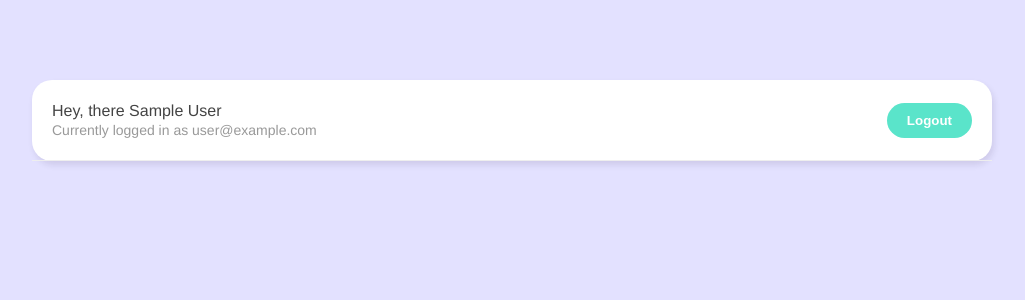
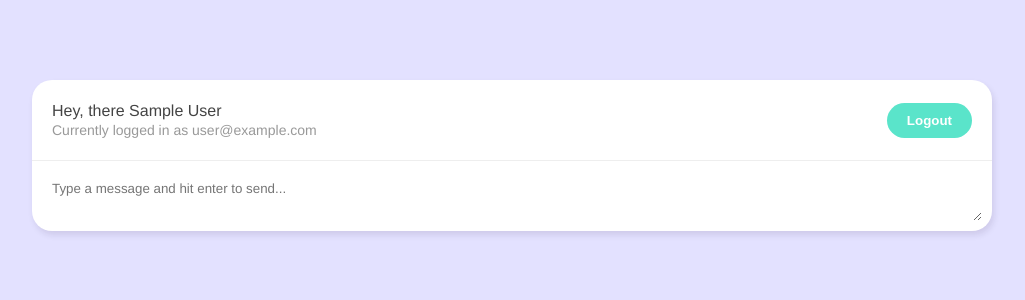
Before and after one commit to MantaXXX/live-chat, a Vue app: page /chatroom in a window 1280 px wide. Shown: the top 300 px of the page, without its empty margins (128-1153 px from the left). Built offline with nearby package versions, Linux system fonts and the light colour scheme; no server answers; sample sign-in values are in the browser's storage.

Commit message:
feat: add NewChatForm component

```diff
--- /dev/null
+++ b/src/components/NewChatForm.vue
@@ -0,0 +1,50 @@
+<template>
+  <form>
+    <textarea
+      placeholder="Type a message and hit enter to send..."
+      v-model="message"
+      @keypress.enter.prevent="handleSubmit"
+    ></textarea>
+  </form>
+</template>
+
+<script>
+import getUser from "../composables/getUser";
+import { ref } from "vue";
+import { timestamp } from "../firebase/config";
+
+export default {
+  setup() {
+    const message = ref("");
+    const { user } = getUser();
+
+    const handleSubmit = async () => {
+      // chat object to record name, message and timestamp
+      const chat = {
+        name: user.value.displayName,
+        message: message.value,
+        createAt: timestamp(),
+      };
+      message.value = "";
+    };
+    return { message, handleSubmit };
+  },
+};
+</script>
+
+<style scoped>
+form {
+  margin: 10px;
+}
+textarea {
+  width: 100%;
+  max-width: 100%;
+  margin-bottom: 6px;
+  padding: 10px;
+  box-sizing: border-box;
+  border: 0;
+  border-radius: 20px;
+  font-family: inherit;
+  outline: none;
+}
+</style>
--- a/src/views/Chatroom.vue
+++ b/src/views/Chatroom.vue
@@ -1,12 +1,31 @@
 <template>
-  <div class="container"><Navbar /></div>
+  <div class="container">
+    <Navbar />
+    <NewChatForm />
+  </div>
 </template>
 
 <script>
 import Navbar from "../components/Navbar.vue";
+import getUser from "../composables/getUser";
+import NewChatForm from "../components/NewChatForm.vue";
+import { watch } from "vue";
+import { useRouter } from "vue-router";
 
 export default {
-  components: { Navbar },
+  components: { Navbar, NewChatForm },
+
+  setup() {
+    const { user } = getUser();
+    const router = useRouter();
+
+    // watch user status and redirect the route
+    watch(user, () => {
+      if (!user.value) {
+        router.push({ name: "Welcome" });
+      }
+    });
+  },
 };
 </script>
 
```
